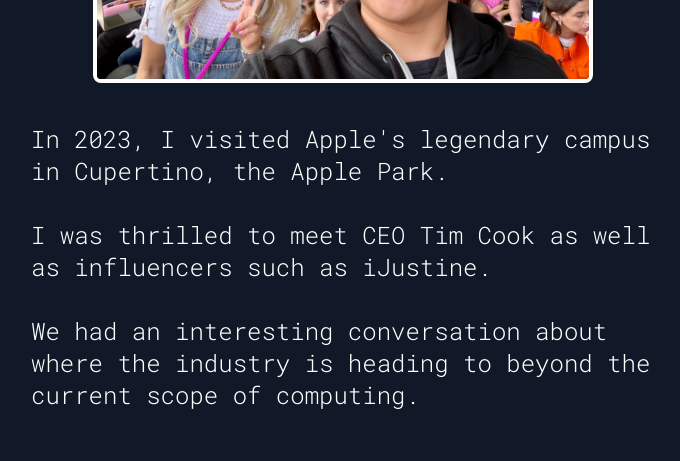
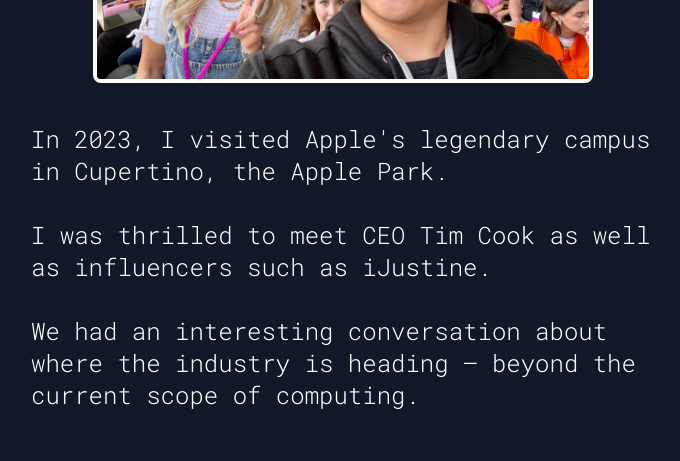
Before and after one commit to wonmor/johnS-web, a Next.js app: page / in a window 1280 px wide. Shown: the part 1020-1481 px from the top of the page, without its empty margins (297-977 px from the left). Built offline with nearby package versions, Linux system fonts and the light colour scheme.

Commit message:
Update page.tsx

```diff
--- a/app/page.tsx
+++ b/app/page.tsx
@@ -19,7 +19,7 @@
         />
 
 <p className="text-2xl font-light mb-10">
-          In 2023, I visited Apple's legendary campus in Cupertino, the Apple Park.<br /><br />I was thrilled to meet CEO Tim Cook as well as influencers such as iJustine.<br /><br />We had an interesting conversation about where the industry is heading to beyond the current scope of computing.
+          In 2023, I visited Apple's legendary campus in Cupertino, the Apple Park.<br /><br />I was thrilled to meet CEO Tim Cook as well as influencers such as iJustine.<br /><br />We had an interesting conversation about where the industry is heading — beyond the current scope of computing.
         </p>
 
         <Image
```
